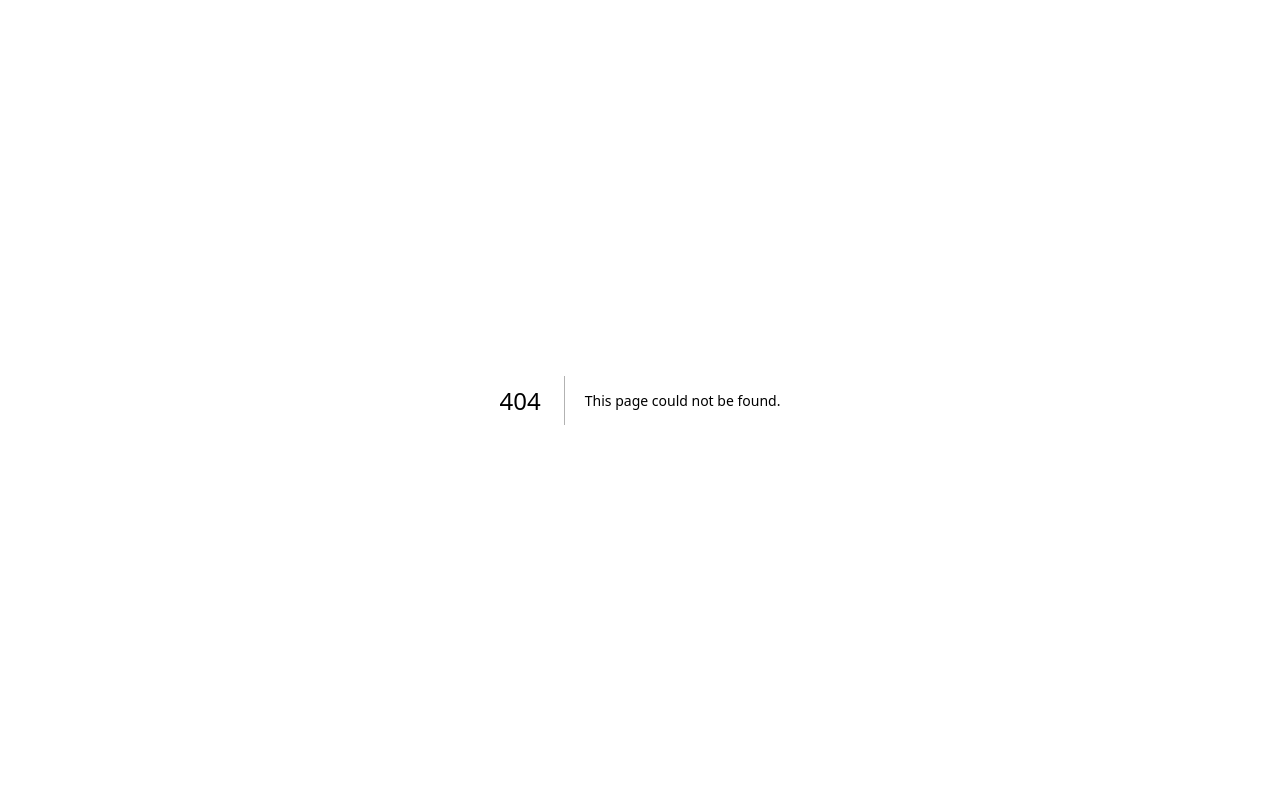
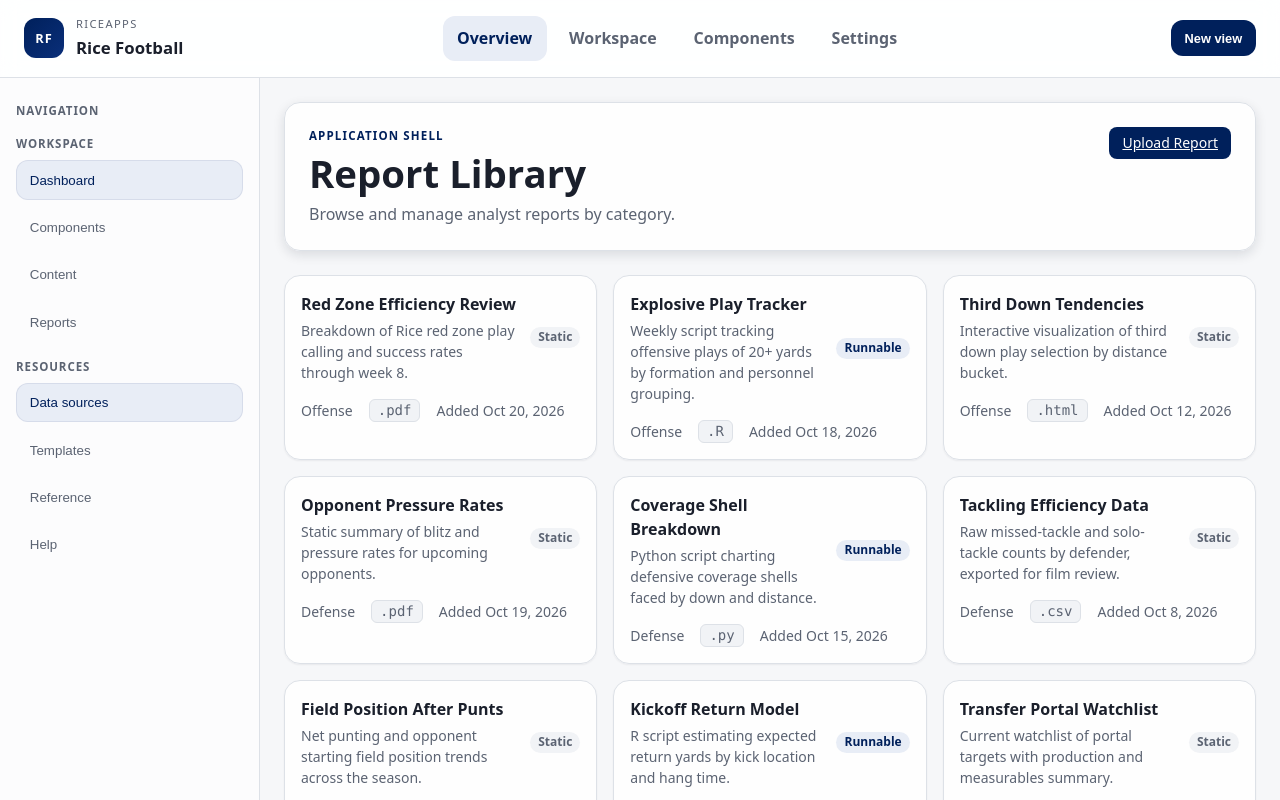
Before and after one commit to rice-apps/rice-football, a Next.js app: page /analyst/reports in a window 1280 px wide. Before the commit this address had no page. Shown: the top 800 px of the page. Built offline with nearby package versions, Linux system fonts and the light colour scheme.

Commit message:
report type, mock reports, baseline library page, report card component

```diff
--- /dev/null
+++ b/src/app/analyst/reports/page.tsx
@@ -0,0 +1,27 @@
+import Link from "next/link";
+import AppShell from "@/components/layout/AppShell";
+import ReportCard from "@/components/reports/ReportCard";
+import { reports } from "@/data/mock/reports";
+
+export default function AnalystReportsPage() {
+  return (
+    <AppShell
+      title="Report Library"
+      subtitle="Browse and manage analyst reports by category."
+      actions={
+        <Link
+          href="/analyst/reports/upload"
+          className="ui-button ui-button--button1 ui-button--sm"
+        >
+          Upload Report
+        </Link>
+      }
+    >
+      <div className="page-grid">
+        {reports.map((report) => (
+          <ReportCard key={report.id} report={report} />
+        ))}
+      </div>
+    </AppShell>
+  );
+}
--- /dev/null
+++ b/src/components/reports/ReportCard.module.css
@@ -0,0 +1,16 @@
+.meta {
+  display: flex;
+  flex-wrap: wrap;
+  align-items: center;
+  gap: var(--space-2) var(--space-4);
+  color: var(--color-text-muted);
+  font-size: var(--text-sm);
+}
+
+.fileType {
+  font-family: var(--font-mono, monospace);
+  background: var(--color-surface-muted);
+  border: 1px solid var(--color-border);
+  border-radius: 0.375rem;
+  padding: 0 var(--space-2);
+}
--- /dev/null
+++ b/src/components/reports/ReportCard.tsx
@@ -0,0 +1,45 @@
+import { Badge } from "@/components/ui/Badge";
+import Card from "@/components/ui/Card";
+import { REPORT_CATEGORIES, type Report } from "@/types/report";
+import styles from "./ReportCard.module.css";
+
+type ReportCardProps = {
+  report: Report;
+};
+
+function categoryLabel(category: Report["category"]): string {
+  return (
+    REPORT_CATEGORIES.find((entry) => entry.value === category)?.label ??
+    category
+  );
+}
+
+function formatDate(isoDate: string): string {
+  return new Date(isoDate).toLocaleDateString("en-US", {
+    year: "numeric",
+    month: "short",
+    day: "numeric",
+  });
+}
+
+export default function ReportCard({ report }: ReportCardProps) {
+  const isRunnable = report.kind === "runnable";
+
+  return (
+    <Card
+      title={report.name}
+      subtitle={report.description}
+      actions={
+        <Badge variant={isRunnable ? "badge2" : "badge1"}>
+          {isRunnable ? "Runnable" : "Static"}
+        </Badge>
+      }
+    >
+      <div className={styles.meta}>
+        <span>{categoryLabel(report.category)}</span>
+        <span className={styles.fileType}>{report.fileType}</span>
+        <span>Added {formatDate(report.createdAt)}</span>
+      </div>
+    </Card>
+  );
+}
--- /dev/null
+++ b/src/data/mock/reports.ts
@@ -0,0 +1,116 @@
+import type { Report } from "@/types/report";
+
+// Fictional analyst reports — names and contents are invented for the prototype.
+// Covers every category with a mix of static and runnable reports.
+export const reports: Report[] = [
+  {
+    id: "report-1",
+    name: "Red Zone Efficiency Review",
+    description:
+      "Breakdown of Rice red zone play calling and success rates through week 8.",
+    category: "offense",
+    kind: "static",
+    fileType: ".pdf",
+    createdAt: "2026-10-20T14:30:00Z",
+  },
+  {
+    id: "report-2",
+    name: "Explosive Play Tracker",
+    description:
+      "Weekly script tracking offensive plays of 20+ yards by formation and personnel grouping.",
+    category: "offense",
+    kind: "runnable",
+    fileType: ".R",
+    createdAt: "2026-10-18T09:15:00Z",
+  },
+  {
+    id: "report-3",
+    name: "Third Down Tendencies",
+    description:
+      "Interactive visualization of third down play selection by distance bucket.",
+    category: "offense",
+    kind: "static",
+    fileType: ".html",
+    createdAt: "2026-10-12T16:45:00Z",
+  },
+  {
+    id: "report-4",
+    name: "Opponent Pressure Rates",
+    description:
+      "Static summary of blitz and pressure rates for upcoming opponents.",
+    category: "defense",
+    kind: "static",
+    fileType: ".pdf",
+    createdAt: "2026-10-19T11:00:00Z",
+  },
+  {
+    id: "report-5",
+    name: "Coverage Shell Breakdown",
+    description:
+      "Python script charting defensive coverage shells faced by down and distance.",
+    category: "defense",
+    kind: "runnable",
+    fileType: ".py",
+    createdAt: "2026-10-15T13:20:00Z",
+  },
+  {
+    id: "report-6",
+    name: "Tackling Efficiency Data",
+    description:
+      "Raw missed-tackle and solo-tackle counts by defender, exported for film review.",
+    category: "defense",
+    kind: "static",
+    fileType: ".csv",
+    createdAt: "2026-10-08T10:05:00Z",
+  },
+  {
+    id: "report-7",
+    name: "Field Position After Punts",
+    description:
+      "Net punting and opponent starting field position trends across the season.",
+    category: "special-teams",
+    kind: "static",
+    fileType: ".pdf",
+    createdAt: "2026-10-17T15:40:00Z",
+  },
+  {
+    id: "report-8",
+    name: "Kickoff Return Model",
+    description:
+      "R script estimating expected return yards by kick location and hang time.",
+    category: "special-teams",
+    kind: "runnable",
+    fileType: ".R",
+    createdAt: "2026-10-10T08:50:00Z",
+  },
+  {
+    id: "report-9",
+    name: "Transfer Portal Watchlist",
+    description:
+      "Current watchlist of portal targets with production and measurables summary.",
+    category: "player-personnel",
+    kind: "static",
+    fileType: ".csv",
+    createdAt: "2026-10-21T17:10:00Z",
+  },
+  {
+    id: "report-10",
+    name: "Snap Count Distribution",
+    description:
+      "Python script summarizing offensive and defensive snap shares by player per game.",
+    category: "player-personnel",
+    kind: "runnable",
+    fileType: ".py",
+    createdAt: "2026-10-14T12:25:00Z",
+  },
+  {
+    id: "report-11",
+    name: "Depth Chart Scenarios",
+    description:
+      "Interactive depth chart projections under different injury scenarios.",
+    category: "player-personnel",
+    kind: "static",
+    fileType: ".html",
+    createdAt: "2026-10-06T14:00:00Z",
+  },
+];
--- /dev/null
+++ b/src/types/report.ts
@@ -0,0 +1,32 @@
+// Mock development type for the analyst report library prototype.
+export type ReportCategory =
+  | "offense"
+  | "defense"
+  | "special-teams"
+  | "player-personnel";
+
+export type ReportKind = "static" | "runnable";
+
+export type Report = {
+  id: string;
+  name: string;
+  description: string;
+  category: ReportCategory;
+  kind: ReportKind;
+  fileType: string; // extension, e.g. ".pdf", ".R"
+  createdAt: string; // ISO date string
+};
+
+// Display labels for tabs and form selects, in client-confirmed order.
+export const REPORT_CATEGORIES: { value: ReportCategory; label: string }[] = [
+  { value: "offense", label: "Offense" },
+  { value: "defense", label: "Defense" },
+  { value: "special-teams", label: "Special Teams" },
+  { value: "player-personnel", label: "Player Personnel" },
+];
+
+// Allowed file extensions per report kind, used for upload validation.
+export const ALLOWED_EXTENSIONS: Record<ReportKind, string[]> = {
+  static: [".pdf", ".csv", ".html"],
+  runnable: [".R", ".py"],
+};
```
Also changed, not shown: src/app/analyst/reports/upload/page.tsx (added, +13 -0 lines), src/components/reports/ReportCategoryTabs.tsx (added), src/components/reports/ReportUploadForm.tsx (added).
